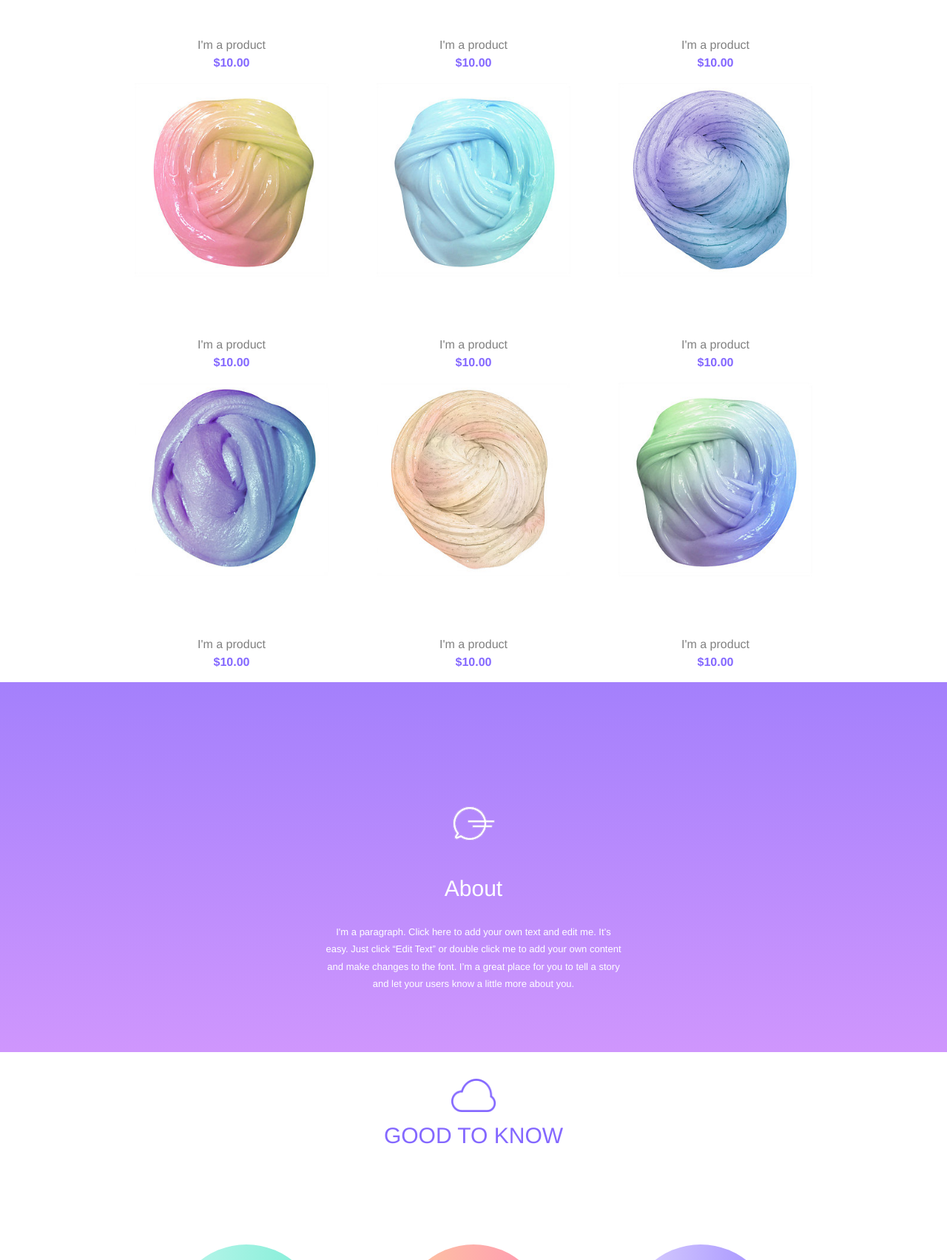
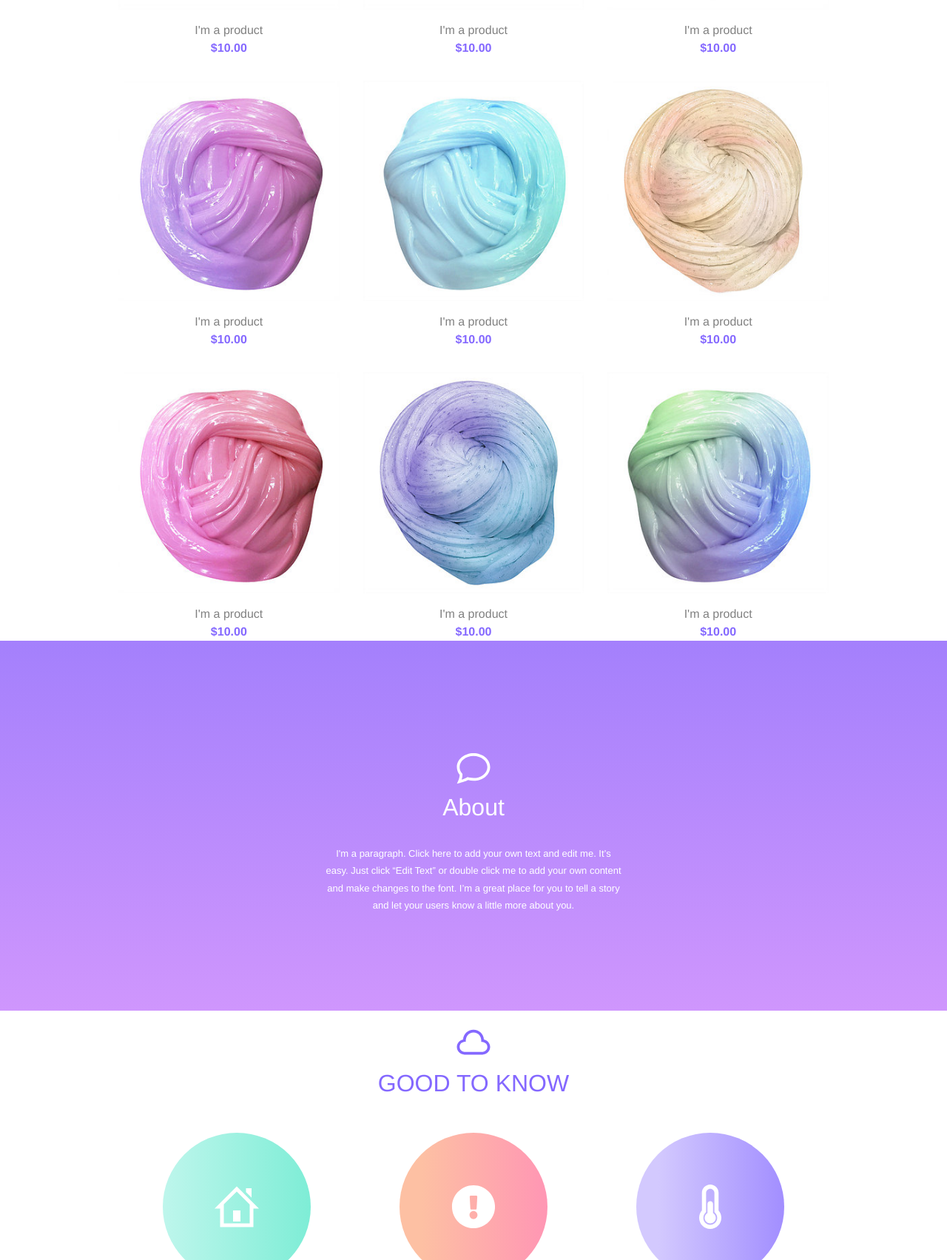
Before and after one commit to tgt26/Slime-Factory, a plain HTML site: page index.html in a window 1280 px wide. Shown: the part 1097-2800 px from the top of the page at 74% size. Drawn offline with Linux system fonts and the light colour scheme.

Commit message:
made it responsive and changed the shop section to a grid

```diff
--- a/index.html
+++ b/index.html
@@ -12,9 +12,9 @@
             <nav id="topNav">
                 <ul>
                     <li><a active href="index.html">Home</a></li>
-                    <li><a href="shop.html">Shop</a></li>
-                    <li><a href="about.html">About</a></li>
-                    <li><a href="contact.html">Contact</a></li>
+                    <li><a href="#">Shop</a></li>
+                    <li><a href="#">About</a></li>
+                    <li><a href="#">Contact</a></li>
                 </ul>
                 <div id="socialLogos">
                     <img src="images/social/instagram.png" alt="instagram logo">
@@ -23,150 +23,146 @@
                 </div>
             </nav>
         </header>
-        <section id="welcomeScreen">
-            <img id="flask" src="images/flask.png" alt="flask">
-            <p id="factory">SLIME FACTORY</p>
+        <section class="welcome-screen">
+            <img class="flask" src="images/flask.svg" alt="flask">
+            <p class="factory">SLIME FACTORY</p>
         </section>
-        <section id="shop">
-            <p id="shopHeader">SHOP</p>
-            <div id="productGallery">
-                <div class="row">
-                    <!-- Prouduct #1 -->
-                    <div class="items">
+
+        <section id="shop" class="grid">
+            <p class="shop-header section-heading">SHOP</p>
+            <div class="wrapper">
+                <div class="item box-1">
                     <div class="product">
-                            <img class="productImgage" src="images/products/1.jpg" alt="prodcut">
-                            <div class="quickView"><p>Quick View</p></div>
+                        <img class="product-image" src="images/products/1.jpg" alt="prodcut">
+                        <div class="quick-view"><p>Quick View</p></div>
                     </div>
                     <div class="desc">
                         I'm a product <br>
                         <span class="price">$10.00</span>
                     </div>
                 </div>
-                    <!-- Prouduct #2 -->
-                    <div class="items">
+                <div class="item box-2">
                     <div class="product">
-                            <img class="productImgage" src="images/products/2.jpg" alt="prodcut">
-                            <div class="quickView"><p>Quick View</p></div>
+                        <img class="product-image" src="images/products/2.jpg" alt="prodcut">
+                        <div class="quick-view"><p>Quick View</p></div>
                     </div>
                     <div class="desc">
                         I'm a product <br>
                         <span class="price">$10.00</span>
                     </div>
                 </div>
-                    <!-- Prouduct #3 -->
-                    <div class="items">
+                <div class="item box-3">
                     <div class="product">
-                            <img class="productImgage" src="images/products/3.jpg" alt="prodcut">
-                            <div class="quickView"><p>Quick View</p></div>
+                        <img class="product-image" src="images/products/3.jpg" alt="prodcut">
+                        <div class="quick-view"><p>Quick View</p></div>
                     </div>
                     <div class="desc">
                         I'm a product <br>
                         <span class="price">$10.00</span>
                     </div>
                 </div>
-                </div> <!-- ROW END -->
-
-                <div class="row">
-                    <!-- Prouduct #4 -->
-                    <div class="items">
+                <div class="item box-4">
                     <div class="product">
-                            <img class="productImgage" src="images/products/4.jpg" alt="prodcut">
-                            <div class="quickView"><p>Quick View</p></div>
+                        <img class="product-image" src="images/products/4.jpg" alt="prodcut">
+                        <div class="quick-view"><p>Quick View</p></div>
                     </div>
                     <div class="desc">
                         I'm a product <br>
                         <span class="price">$10.00</span>
                     </div>
                 </div>
-                    <!-- Prouduct #5 -->
-                    <div class="items">
+                <div class="item box-5">
                     <div class="product">
-                            <img class="productImgage" src="images/products/5.jpg" alt="prodcut">
-                            <div class="quickView"><p>Quick View</p></div>
+                        <img class="product-image" src="images/products/5.jpg" alt="prodcut">
+                        <div class="quick-view"><p>Quick View</p></div>
                     </div>
                     <div class="desc">
                         I'm a product <br>
                         <span class="price">$10.00</span>
                     </div>
                 </div>
-                    <!-- Prouduct #6 -->
-                    <div class="items">
+                <div class="item box-6">
                     <div class="product">
-                            <img class="productImgage" src="images/products/6.jpg" alt="prodcut">
-                            <div class="quickView"><p>Quick View</p></div>
+                        <img class="product-image" src="images/products/6.jpg" alt="prodcut">
+                        <div class="quick-view"><p>Quick View</p></div>
                     </div>
                     <div class="desc">
                         I'm a product <br>
                         <span class="price">$10.00</span>
                     </div>
                 </div>
-                </div> <!-- ROW END -->
-                <div class="row">
-                    <!-- Prouduct #7 -->
-                    <div class="items">
+                <div class="item box-7">
                     <div class="product">
-                            <img class="productImgage" src="images/products/7.jpg" alt="prodcut">
-                            <div class="quickView"><p>Quick View</p></div>
+                        <img class="product-image" src="images/products/7.jpg" alt="prodcut">
+                        <div class="quick-view"><p>Quick View</p></div>
                     </div>
                     <div class="desc">
                         I'm a product <br>
                         <span class="price">$10.00</span>
                     </div>
                 </div>
-                    <!-- Prouduct #8 -->
-                    <div class="items">
+                <div class="item box-8">
                     <div class="product">
-                            <img class="productImgage" src="images/products/8.jpg" alt="prodcut">
-                            <div class="quickView"><p>Quick View</p></div>
+                        <img class="product-image" src="images/products/8.jpg" alt="prodcut">
+                        <div class="quick-view"><p>Quick View</p></div>
                     </div>
                     <div class="desc">
                         I'm a product <br>
                         <span class="price">$10.00</span>
                     </div>
                 </div>
-                    <!-- Prouduct #9 -->
-                    <div class="items">
+                <div class="item box-9">
                     <div class="product">
-                            <img class="productImgage" src="images/products/9.jpg" alt="prodcut">
-                            <div class="quickView"><p>Quick View</p></div>
+                        <img class="product-image" src="images/products/9.jpg" alt="prodcut">
+                        <div class="quick-view"><p>Quick View</p></div>
                     </div>
                     <div class="desc">
                         I'm a product <br>
                         <span class="price">$10.00</span>
                     </div>
                 </div>
-                </div> <!-- ROW END -->
-            </div> <!-- Product Gallery -->
+            </div>
         </section>
+
         <section id="about">
             <div id="aboutContainer">
-                    <img id="aboutLogo" src="images/about.png" alt="about">
-                    <p id="aboutHeader">About</p>
+                <img class="about-logo" src="images/speech-bubble.svg" alt="about">
+                <p class="about-header section-heading">About</p>
                 <p id="aboutParagraph" contenteditable="true">I'm a paragraph. Click here to add your own text and edit me. It’s easy. Just click “Edit Text” or double click me to add your own content and make changes to the font. I’m a great place for you to tell a story and let your users know a little more about you.</p>
             </div>
         </section>
-            <section id="goodKnow">
-                <p id="goodKnowHeader">GOOD TO KNOW</p>
-                <div id="symbols">
-                    <div id="homemade">
-                        <img class="insideLogo" src="images/house.png" alt="house">
-                        <!-- <p>100% <br> HOMEMADE</p> -->
+
+        <!-- GOOD TO KNOW SECTION BEGINS -->
+        <section class="good-to-know">
+            <p class="good-heading section-heading">GOOD TO KNOW</p>
+            <div class="symbols">
+
+                <div class="symbol-1">
+                    <div class="circle-1 circles"></div>
+                    <div class="description">
+                        <p>100% <br> HOMEMADE</p>
                     </div>
-                    <div id="borax">
-                        <img class="insideLogo" src="images/exclamation.png" alt="Exclamation logo">
-                        <!-- <div class="hello-there">
+                </div>
+
+                <div class="symbol-2">
+                    <div class="circle-2 circles"></div>
+                    <div class="description">
                         <p>CONTAINS<br>Borax</p>
-                        </div> -->
                     </div>
-                    <div id="temperature">
-                        <img src="images/thermometer.png" alt="Thermometer" class="insideLogo">
-                        <!-- <p>BEST KEEP IN<br>ROOM TEMPERATURE</p> -->
+                </div>
+                <div class="symbol-3">
+                    <div class="circle-3 circles"></div>
+                    <div class="description">
+                        <p>BEST KEEP IN<br>ROOM TEMPERATURE</p>
+                    </div>
                 </div>
             </div>
         </section>
+        <!-- GOOD TO KNOW SECTION ENDS -->
+
         <section id="contact">
-                <img class="airplane" src="images/airplane.png" alt="Airplane Logo">
-                <p class="contact-me">CONTACT ME</p>
+            <img class="airplane" src="images/paper-plane.svg" alt="Airplane Logo">
+            <p class="contact-me section-heading">CONTACT ME</p>
             <p class="contact-info">info@my-domain.com | New York, NY</p>
             <form class="sign-up-form">
                 <input type="text" placeholder="Name *" id="name">
--- a/style/main.css
+++ b/style/main.css
@@ -1,10 +1,18 @@
 @charset "utf-8";
 /* CSS Document */
+
+/*GLABAL*/
+
 body {
     font-family: "ariel", "Helvetica";
     width      : 100%;
     height     : 100%;
     margin     : 0;
+    padding: 0;
+}
+
+.section-heading {
+    font-size: 2rem;
 }
 
 header {
@@ -13,6 +21,10 @@ header {
     top             : 0;
     z-index         : 99;
 }
+
+
+/*NAVIGATION BAR*/
+
 #socialLogos {
     float        : right;
     padding-right: 15px;
@@ -42,7 +54,7 @@ header {
     color: #8468ff;
 }
 
-#welcomeScreen {
+.welcome-screen {
     position        : relative;
     top             : 70px;
     margin          : auto;
@@ -53,19 +65,21 @@ header {
     background      : linear-gradient(180deg, #ff7bb1, #fe9a98);
 }
 
-#flask {
+.flask {
     padding-top: 100px;
     width      : 100px;
+    filter: invert(100%);
+}
 
+.factory {
+    font-size: 5rem;
 }
-#factory {
-    font-size: 80px;
-}
-#homemade {
+
+/*#homemade {
     font-size    : 30px;
     margin-bottom: -50px;
 
-}
+}*/
 /*-------------------------------------
             SHOP SECTION
 --------------------------------------*/
@@ -76,66 +90,40 @@ header {
     position: relative;
     top     : 70px;
 }
-#shopHeader {
+
+.shop-header {
     color     : #8468ff;
-    font-size : 30px;
     text-align: center;
     padding   : 20px 0;
-}
-#productGallery {
-    width          : 100%;
-    display        : flex;
-    flex-direction : row;
-    margin-bottom  : 16px;
-    justify-content: center;
-}
-.product-col {
-    flex: 50%;
-}
-
-.productImgage {
-    display      : flex;
-    width        : 80%;
-    margin       : auto;
-    align-content: center;
-
 }
 
 div.desc {
     text-align : center;
-    padding    : 15px;
     line-height: 1.5em;
-    font-weight: 100;
     color      : gray;
+    margin-top : 1rem;
+
 }
 .price {
     color      : #8468ff;
     font-weight: bold;
 }
+
+.product-image {
+    display: block;
+    margin: 0 auto;
+}
+
 .product {
     position: relative;
-    height  : 327px;
     overflow: hidden;
 }
-.productImgage:hover {
-    transform: scale(1.1);
-    cursor   : pointer;
-}
-.quickView {
-    height          : 50px;
-    width           : 327px;
-    background-color: #8468ff;
-    color           : white;
-    text-align      : center;
-    font-size       : 20px;
-    transition      : .5s;
-    position        : absolute;
-    bottom          : -50px;
-}
-.product:hover .quickView {
-    transition: .5s;
-    bottom    : 2px;
-}
+
+.quick-view {display: none;}
+
+
+
+
 /*-----------------------------------------------------
                 ABOUT SECTION
 -----------------------------------------------------*/
@@ -146,11 +134,19 @@ div.desc {
     height          : 500px;
     background-color: lightgray;
     position        : relative;
-    top             : 54px;
+    top             : 70px;
 }
-#aboutHeader {
-    font-size: 30px;
+.about-header {
+    margin-top: .5rem;
 }
+
+.about-logo {
+    width: 60px;
+    height: 45px;
+    filter: invert(100%);
+    margin: 0 auto;
+}
+
 #aboutParagraph {
     font-size  : small;
     line-height: 1.8em;
@@ -171,78 +167,60 @@ div.desc {
 
 /*GOOD TO KNOW*/
 
-#goodKnow {
-    height          : 500px;
-    margin          : 90px auto;
-    width           : 90%;
+.good-to-know {
+    height       : 500px;
+    margin       : 90px auto;
+    width        : 90%;
+    margin-bottom: 450px;
 }
 
-#goodKnowHeader {
+.good-heading {
     padding-top        : 60px;
     color              : #8468ff;
-font-size          : 30px;
     text-align         : center;
-background-image   : url(../images/cloud.png);
+    background-image   : url(../images/cloud.svg);
     background-position: top center;
     background-repeat  : no-repeat;
     background-size    : 60px 45px;
 }
 
-#symbols {
-    width  : 80%;
-    height : 400px;
-    margin : auto;
-    display: flex;
+.circles {
+    border-radius: 50%;
+    height       : 200px;
+    width        : 200px;
+    margin       : 1rem auto;
+    position     : relative;
 }
 
-#homemade {
-    /*position   : relative;*/
-    background   : linear-gradient(to right, #bef6ec, #7eedd6);
-    border-radius: 100%;
-    height       : 200px;
-    width        : 200px;
-    /*float      : left;*/
-    display      : inline-flex;
-    margin       : auto;
+
+.circle-1 {
+    background         : url(../images/house.svg), linear-gradient(to right, #bef6ec, #7eedd6);
+    background-position: center;
+    background-size    : 60px 60px, cover;
+    background-repeat  : no-repeat;
 }
-/*#homemade p {
-    color     : gray;
-    font-size : small;
+
+.description p {
+    font-size: .9rem;
+    color: #969696;
     text-align: center;
-    position  : relative;
-    top       : 50px;
-}*/
-#borax {
-    background   : linear-gradient(to right, #fdc0a3 15%, #ff96b4);
-    border-radius: 100%;
-    height       : 200px;
-    width        : 200px;
-    display      : inline-flex;
-    margin       : auto;
+    text-transform: uppercase;
+}
 
+.circle-2 {
+    background         : url(../images/exclamation-circle.svg), linear-gradient(to right, #fdc0a3 15%, #ff96b4);
+    background-position: center;
+    background-size    : 60px 60px, cover;
+    background-repeat  : no-repeat;
 }
-/*#borax p {
-    color     : gray;
-    font-size : small;
-    position  : absolute;
-    text-align: center;
-    bottom    : 50px;
-    left      : 379px;
-}*/
-#temperature {
-    background   : linear-gradient(to right, #d3c9fe 15%, #a28eff);
-    border-radius: 100%;
-    height       : 200px;
-    width        : 200px;
-    margin       : auto;
-    display      : inline-flex;
+
+.circle-3 {
+    background         : url(../images/thermometer.svg), linear-gradient(to right, #d3c9fe 15%, #a28eff);
+    background-position: center;
+    background-size    : 60px 60px, cover;
+    background-repeat  : no-repeat;
 }
-.insideLogo {
-    width    : 40%;
-    /*display: inline-flex;*/
-    margin   : auto;
-    filter: invert(100%);
-}
+
 
 
 
@@ -254,9 +232,8 @@ background-size    : 60px 45px;
     color     :white;
 }
 .contact-me {
-    text-align         : center;
-    height             : 50px;
-    font-size          : 2em;
+    text-align: center;
+    height    : 50px;
 }
 
 .contact-info {
@@ -291,9 +268,72 @@ form.sign-up-form input, #message {
 }
 
 .airplane  {
-    width      : 5%;
+    width      : 60px;
+    height     :  45px;
     margin     : 0 auto;
     display    : block;
     filter     : invert(100%);
     padding-top: 50px;
 }
+
+
+
+/*MEDIA QUERIES */
+
+
+@media(max-width: 375px) {
+    .product-image {
+        width: 100%;
+    }
+}
+
+
+
+@media(min-width: 700px) {
+    .wrapper {
+        margin               : 0 auto;
+        display              : grid;
+        grid-template-columns: repeat(3, 1fr);
+        grid-gap             : 2em;
+        justify-content      : space-around;
+        max-width            : 960px;
+    }
+
+    .product-image:hover {
+        transform: scale(1.1);
+        cursor   : pointer;
+    }
+    .product-image {
+        width: 100%;
+    }
+
+    .quick-view {
+        display: block;
+        height          : 50px;
+        width           : 100%;
+        background-color: #8468ff;
+        color           : white;
+        text-align      : center;
+        font-size       : 20px;
+        transition      : .5s;
+        position        : absolute;
+        bottom          : -50px;
+    }
+
+    .product:hover .quick-view {
+    transition: .5s;
+    bottom    : 2px;
+    }
+
+    .symbols {
+        max-width: 960px;
+        margin-left: auto;
+        margin-right: auto;
+        display: grid;
+        grid-template-columns: repeat(3, 1fr);
+    }
+
+    .good-to-know {
+        margin-bottom: 90px;
+    }
+}
```
Also changed, not shown: images/about.png (deleted), images/airplane.png (deleted), images/cloud.png (deleted), images/cloud.svg (added), images/exclamation-circle.svg (added), images/exclamation.png (deleted), images/flask.png (deleted), images/flask.svg (added), images/house.png (deleted), images/house.svg (added), images/paper-plane.svg (added), images/speech-bubble.svg (added), images/thermometer.png (deleted), images/thermometer.svg (added). Lines whose indentation alone changed are shown as unchanged.
